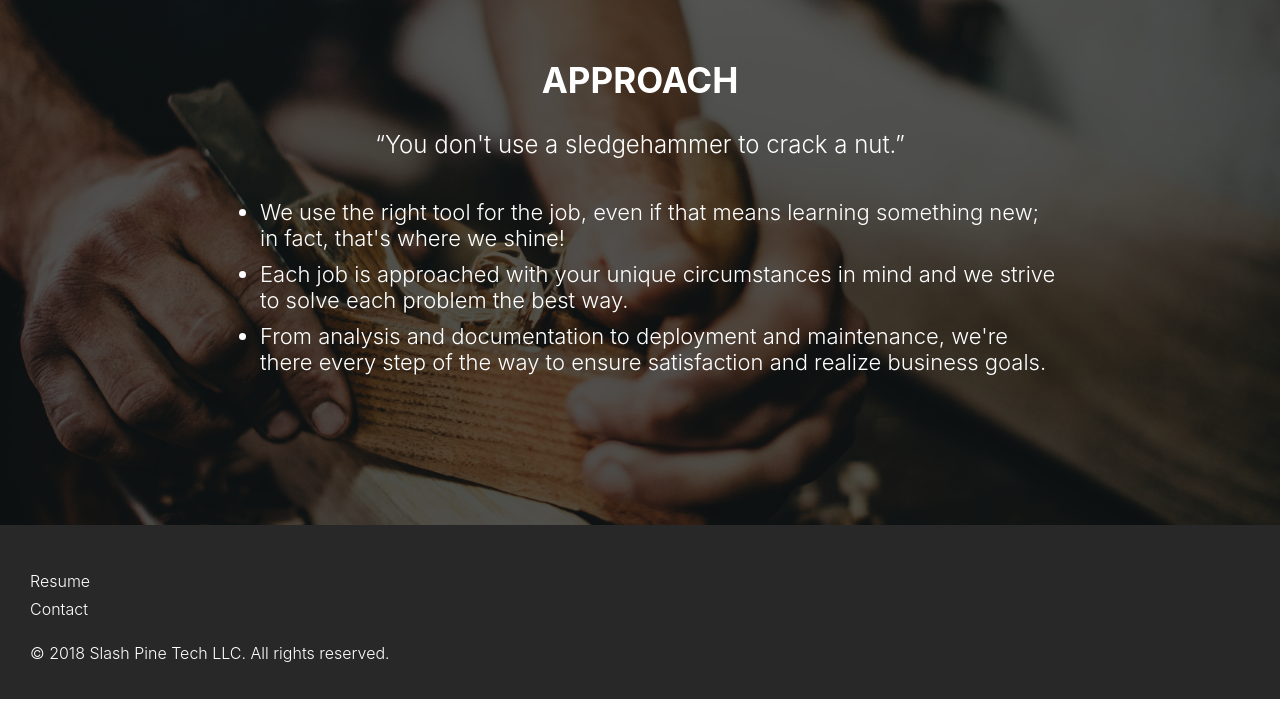
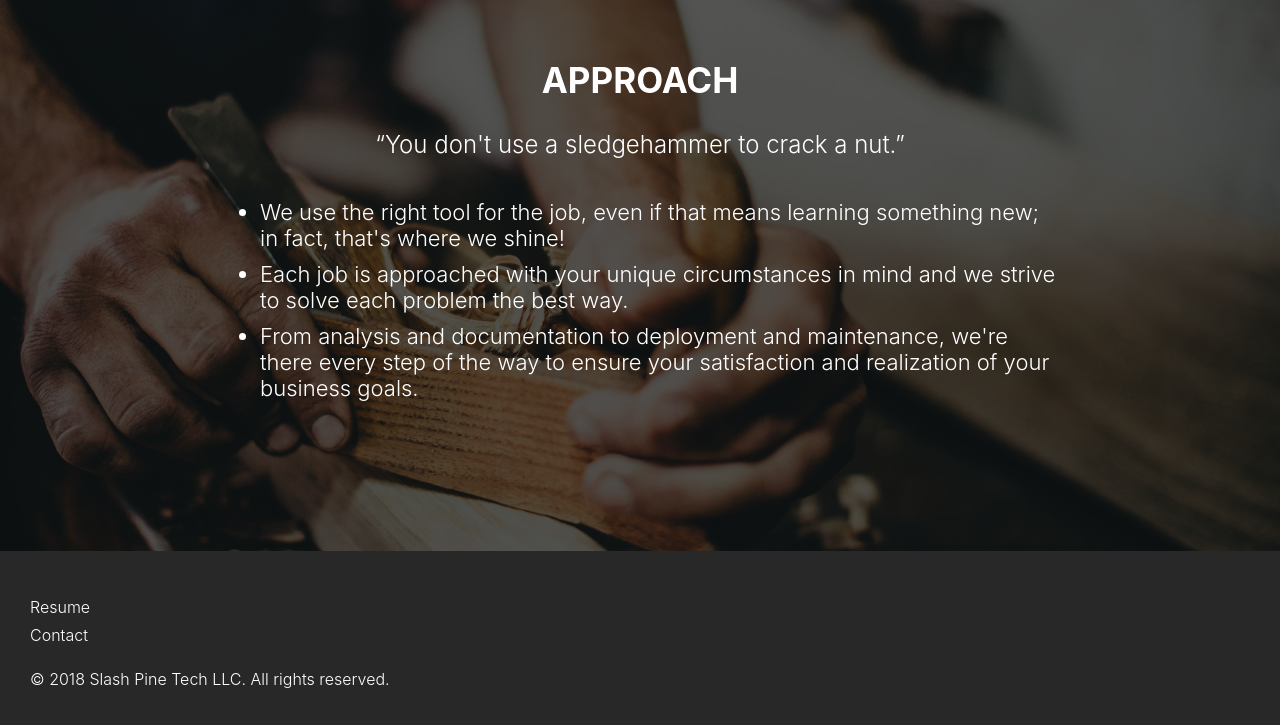
Before and after one commit to russ4stall/slashpine-site, a website: page public/index.html in a window 1280 px wide. Shown: the part 675-1400 px from the top of the page. Before the commit the page ends 1374 px from the top, so only its background shows below. Drawn offline with Linux system fonts and the light colour scheme.

Commit message:
updated copy

```diff
--- a/public/index.html
+++ b/public/index.html
@@ -40,7 +40,7 @@
             <ul>
                 <li>We use the right tool for the job, even if that means learning something new;  in fact, that's where we shine!</li>
                 <li>Each job is approached with your unique circumstances in mind and we strive to solve each problem the best way.</li>
-                <li>From analysis and documentation to deployment and maintenance, we're there every step of the way to ensure satisfaction and realize business goals.</li>
+                <li>From analysis and documentation to deployment and maintenance, we're there every step of the way to ensure your satisfaction and realization of your business goals.</li>
             </ul>
         </section>
 
```
Also changed, not shown: public/v2.html (+1 -1 lines).
